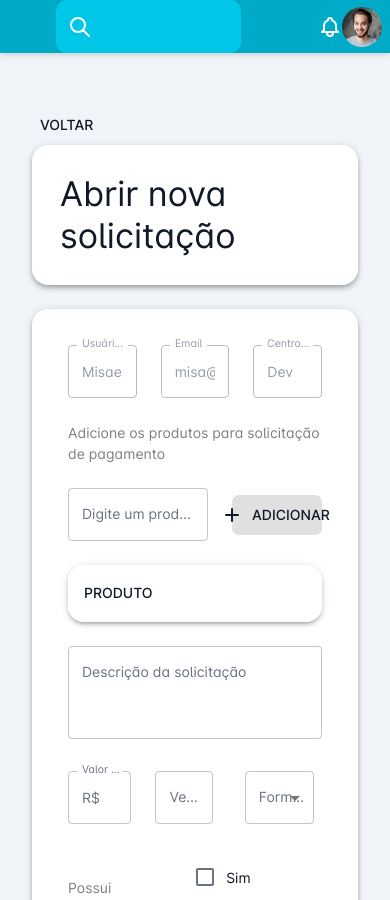
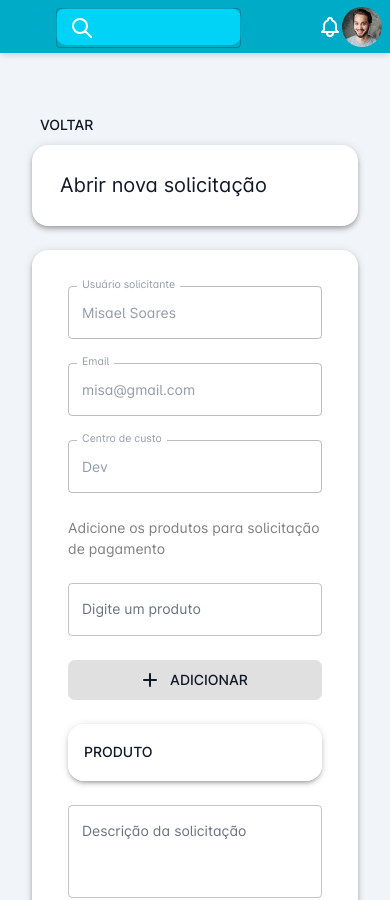
Before and after one commit to dev-growdev/stella_scontrol_web, a React (Create React App) app: page /solicitar-pagamento in a window 390 px wide. Shown: the top 900 px of the page. Built offline with nearby package versions, Linux system fonts and the light colour scheme; what axios-mock-adapter, mobile-detect would draw is missing.

Commit message:
feature: integra com api

```diff
--- /dev/null
+++ b/src/app/configs/service/api.service.ts
@@ -0,0 +1,20 @@
+import axios from "axios";
+
+const apiService = axios.create({
+    baseURL: "http://localhost:8081/api",
+});
+
+export interface ResponseAPI {
+    success?: boolean;
+    code?: number;
+    message?: string;
+    data?: any;
+}
+
+apiService.interceptors.request.use((config) => {
+    const userToken = localStorage.getItem("token");
+    const token = `Bearer ${userToken}`;
+    config.headers.authorization = token ? token : "";
+    return config;
+});
+export default apiService;
--- /dev/null
+++ b/src/app/configs/service/request.service.ts
@@ -0,0 +1,28 @@
+import apiService from "./api.service"
+
+export interface RequestForm {
+    description: string
+    requiredReceipt: boolean
+    totalRequestValue: number
+    dueDate: Date
+}
+
+export async function createRequest(data: RequestForm) {
+    try {
+
+        const response = await apiService.post('/payment-request-general', data)
+
+        return {
+            success: response.data.success,
+            code: response.status,
+            data: response.data.data,
+        }
+
+    } catch (error: any) {
+        return {
+            message: error.response.data?.message,
+            code: error.response.data?.code,
+            data: error.response.data?.data,
+        };
+    }
+}
--- a/src/app/main/form-request/FormRequest.tsx
+++ b/src/app/main/form-request/FormRequest.tsx
@@ -4,7 +4,11 @@ import InputAdornment from '@mui/material/InputAdornment';
 import { SelectChangeEvent } from '@mui/material/Select';
 import { Theme } from '@mui/material/styles';
 import { DatePicker } from "@mui/x-date-pickers";
+import { createRequest } from "app/configs/service/request.service";
+import { useAppDispatch } from "app/store";
+import { showMessage } from "app/store/fuse/messageSlice";
 import { useState } from "react";
+import { useNavigate } from "react-router";
 import CreatableOptions, { ProductOptionType } from "../../components/CreatableOptions";
 import CustomizedTables from '../../components/CustomizedTables';
 
@@ -48,12 +52,16 @@ const productsArray = [
 export default function FormRequest() {
     const theme = useTheme();
     const [formaDePagamento, setFormaDePagamento] = useState<string[]>([]);
-    const [selectedDate, setSelectedDate] = useState<Date | null>(null);
+    const [dueDate, setDueDate] = useState<Date | null>(null);
     const [valueProducts, setValueProducts] = useState<{ product: string, brand: string } | null>(null)
     const [inputValueProducts, setInputValueProducts] = useState("")
-    const [hasProof, setHasProof] = useState<boolean>(false)
+    const [requiredReceipt, setRequiredReceipt] = useState<boolean>(false)
     const [isRatiable, setIsRatiable] = useState<boolean>(false);
     const [tableData, setTableData] = useState([])
+    const [description, setDescription] = useState("")
+    const [totalValue, setTotalValue] = useState("")
+    const navigate = useNavigate()
+    const dispatch = useAppDispatch()
 
 
     const currentDate = new Date();
@@ -91,9 +99,39 @@ export default function FormRequest() {
 
     }
     function getDataFromCreatable(data: ProductOptionType) {
+        setValueProducts({ product: data.product, brand: data.brand })
+    }
 
-        setValueProducts({ product: data.product, brand: data.brand })
 
+    async function handleSubmitRequest() {
+        const newRequest = {
+            description,
+            requiredReceipt,
+            totalRequestValue: +totalValue,
+            dueDate
+        }
+        const res = await createRequest(newRequest)
+
+        if (res.code === 201) {
+            dispatch(showMessage({
+                message: "Solicitação cadastrada",
+                anchorOrigin: {
+                    vertical: 'top',
+                    horizontal: 'center'
+                },
+                variant: 'success'
+            }))
+            navigate('/solicitações')
+        } else {
+            dispatch(showMessage({
+                message: `${res.message}`,
+                anchorOrigin: {
+                    vertical: 'top',
+                    horizontal: 'center'
+                },
+                variant: 'error'
+            }))
+        }
     }
 
 
@@ -105,11 +143,11 @@ export default function FormRequest() {
                 <Button variant='text'>VOLTAR</Button>
 
                 <Paper elevation={4} className="p-28">
-                    <Typography component='h1' variant="h4" fontWeight={400}>Abrir nova solicitação</Typography>
+                    <Typography className="text-20 md:text-28" component='h1' variant="h4" fontWeight={400}>Abrir nova solicitação</Typography>
                 </Paper>
 
                 <Paper elevation={4} className="mt-24 p-36 flex flex-col gap-24">
-                    <div className="flex gap-24">
+                    <div className="flex flex-col gap-24 sm:flex-row">
                         <TextField fullWidth disabled label="Usuário solicitante" value='Misael Soares' />
                         <TextField fullWidth disabled label="Email" value='misa@gmail.com' />
                         <TextField fullWidth disabled label="Centro de custo" value='Dev' />
@@ -118,24 +156,21 @@ export default function FormRequest() {
                     <Typography color='GrayText'>Adicione os produtos para solicitação de pagamento</Typography>
 
 
-                    <div className="flex items-center gap-24">
-
-
+                    <div className="flex items-center gap-24 flex-col sm:flex-row">
                         <CreatableOptions selectedData={getDataFromCreatable} newData={testeCreatable} products={productsArray} />
-
-                        <Button onClick={handleAdd} sx={{ borderRadius: '7px' }} variant="contained" startIcon={<FuseSvgIcon>heroicons-outline:plus</FuseSvgIcon>}>
+                        <Button className="w-full sm:w-144" onClick={handleAdd} sx={{ borderRadius: '7px' }} variant="contained" startIcon={<FuseSvgIcon>heroicons-outline:plus</FuseSvgIcon>}>
                             ADICIONAR
                         </Button>
                     </div>
                     <CustomizedTables tableHead={["PRODUTO", 'MARCA']} tableData={tableData} />
 
-                    <TextField multiline rows={4} label="Descrição da solicitação" />
+                    <TextField onChange={(e) => setDescription(e.target.value)} multiline rows={4} label="Descrição da solicitação" />
 
-                    <div className="flex items-center gap-24">
-                        <TextField type="number" label="Valor total" InputProps={{ startAdornment: <InputAdornment position="start">R$</InputAdornment> }} />
-                        <DatePicker label="Vencimento" minDate={minDate} onChange={(d) => setSelectedDate(d)} />
+                    <div className="flex flex-col sm:flex-row items-center gap-24">
+                        <TextField onChange={(e) => setTotalValue(e.target.value)} className="w-full" type="number" label="Valor total" InputProps={{ startAdornment: <InputAdornment position="start">R$</InputAdornment> }} />
+                        <DatePicker className="w-full" label="Vencimento" minDate={minDate} onChange={(d) => setDueDate(d)} />
 
-                        <FormControl sx={{ m: 1, width: 300 }}>
+                        <FormControl className="w-full">
                             <InputLabel id="demo-multiple-name-label">Forma de pagamento</InputLabel>
                             <Select
                                 labelId="demo-multiple-name-label"
@@ -173,10 +208,10 @@ export default function FormRequest() {
                     <div className="flex items-center">
                         <Typography className="mr-10" color='GrayText'>Possui comprovante</Typography>
                         <FormGroup className="flex flex-row">
-                            <FormControlLabel control={<Checkbox onClick={() => setHasProof(true)} checked={hasProof ? true : false} />} label="Sim" />
-                            <FormControlLabel control={<Checkbox onClick={() => setHasProof(false)} checked={hasProof === false ? true : false} />} label="Não" />
+                            <FormControlLabel control={<Checkbox onClick={() => setRequiredReceipt(true)} checked={requiredReceipt ? true : false} />} label="Sim" />
+                            <FormControlLabel control={<Checkbox onClick={() => setRequiredReceipt(false)} checked={requiredReceipt === false ? true : false} />} label="Não" />
                         </FormGroup>
-                        {hasProof && <div>
+                        {requiredReceipt && <div>
                             <Input
                                 id="file-upload"
                                 type="file"
@@ -207,14 +242,14 @@ export default function FormRequest() {
 
                         <Button variant="text" startIcon={<FuseSvgIcon>heroicons-outline:printer</FuseSvgIcon>}>IMPRIMIR</Button>
                         <Button sx={{ borderRadius: '7px' }} variant="outlined">CANCELAR</Button>
-                        <Button sx={{ borderRadius: '7px' }} variant="contained">ENVIAR</Button>
+                        <Button onClick={handleSubmitRequest} sx={{ borderRadius: '7px' }} variant="contained">ENVIAR</Button>
                     </div>
 
                 </Paper>
 
-            </div>
+            </div >
 
-        </Box>
+        </Box >
 
     )
 }
--- a/src/app/theme-layouts/layout1/components/ToolbarLayout1.tsx
+++ b/src/app/theme-layouts/layout1/components/ToolbarLayout1.tsx
@@ -60,13 +60,15 @@ function ToolbarLayout1(props: ToolbarLayout1Props) {
 							</>
 						)}
 
-						<div className='w-2/3'>
-							<TextField fullWidth variant='filled' sx={{
+						<div className='w-2/3 flex justify-center items-center'>
+							<TextField fullWidth sx={{
 								backgroundColor: theme =>
 									theme.palette.mode === 'light'
 										? theme.palette.primary.light
-										: toolbarTheme.palette.background.default, borderRadius: '10px'
-							}} InputProps={{ startAdornment: (<FuseSvgIcon color="#fff">heroicons-outline:search</FuseSvgIcon>) }} />
+										: toolbarTheme.palette.background.default,
+								borderRadius: '10px',
+								height: '70%'
+							}} InputProps={{ startAdornment: (<FuseSvgIcon sx={{ marginRight: '10px' }} color="#fff">heroicons-outline:search</FuseSvgIcon>) }} />
 
 						</div>
 					</div>
```
